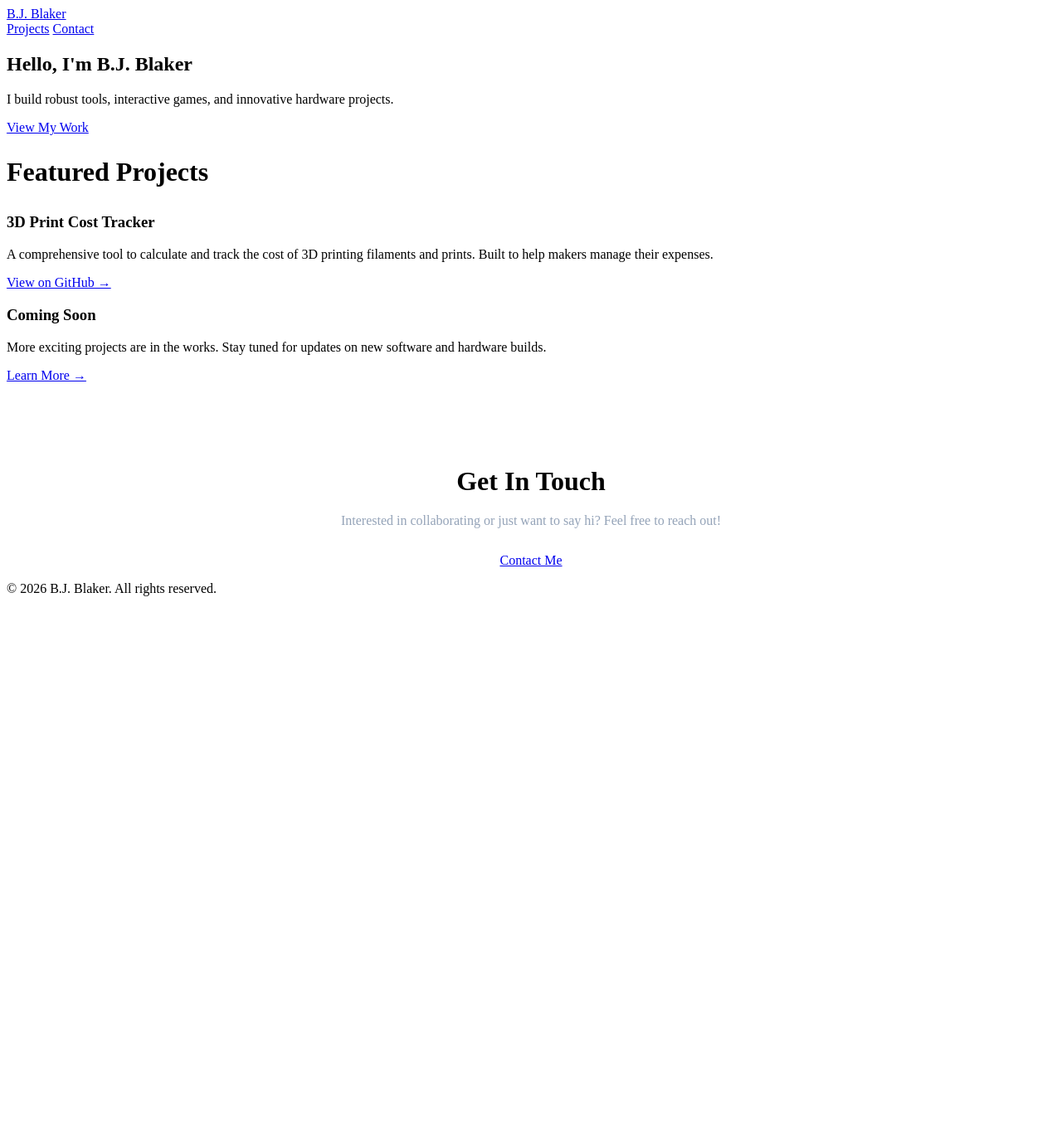
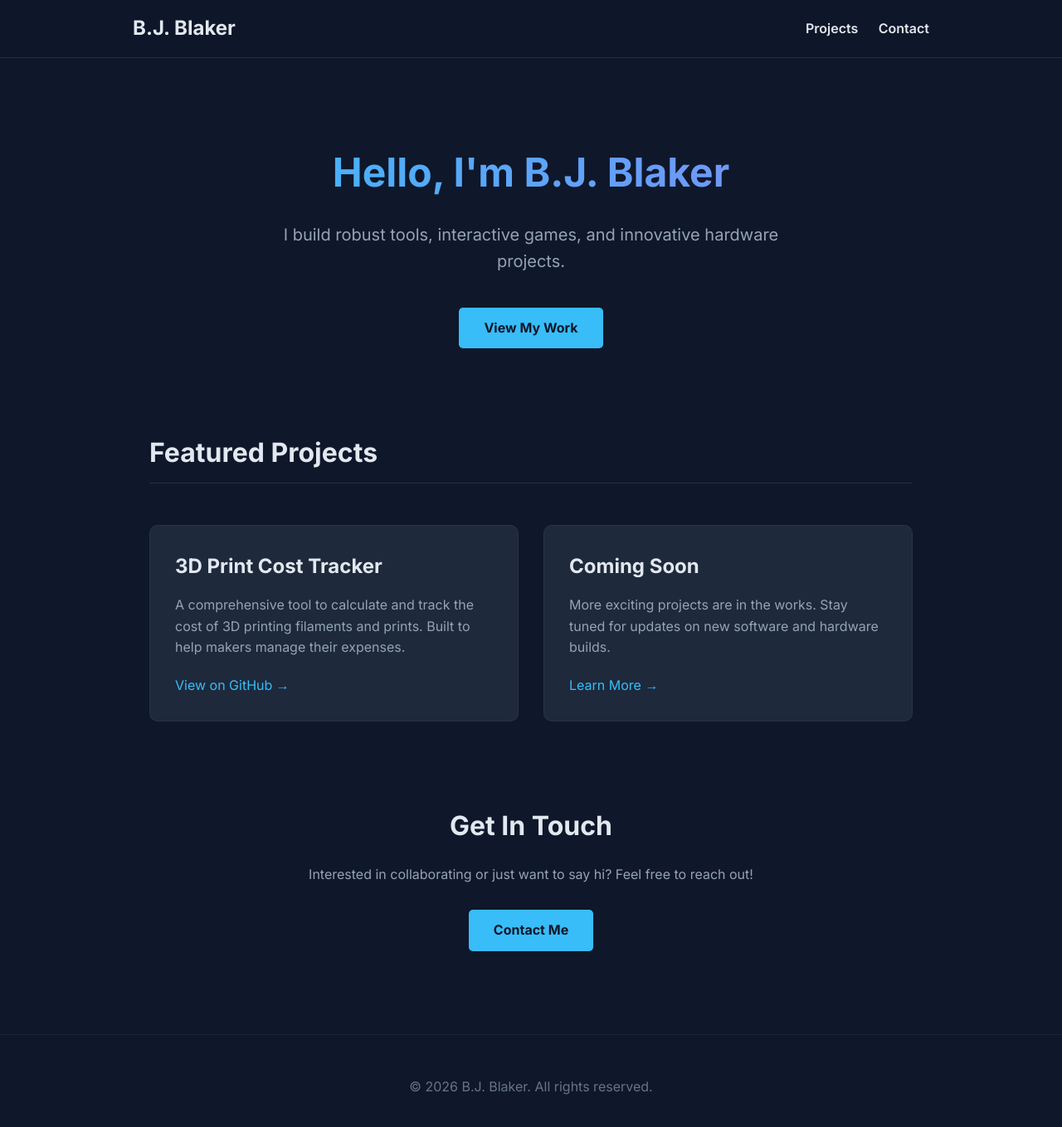
Before and after one commit to bjblakerpy/bjblakerpy.github.io, a Jekyll site: the page built from index.md, in a window 1280 px wide and 1373 px high. Shown: the top 1359 px of the window at 83% size. Built offline with Jekyll 4.4.1, drawn with Linux system fonts in a browser that asks for light colours.

Commit message:
Force CSS reload with absolute path and cache buster

```diff
--- a/_layouts/default.html
+++ b/_layouts/default.html
@@ -9,8 +9,8 @@
     <link rel="preconnect" href="https://fonts.googleapis.com">
     <link rel="preconnect" href="https://fonts.gstatic.com" crossorigin>
     <link href="https://fonts.googleapis.com/css2?family=Inter:wght@400;600;700&display=swap" rel="stylesheet">
-    <link rel="stylesheet" href="{{ " /assets/css/style.css" | relative_url }}">
-    <link rel="icon" type="image/svg+xml" href="{{ " /assets/images/favicon.svg" | relative_url }}">
+    <link rel="stylesheet" href="/assets/css/style.css?v={{ site.time | date: '%s' }}">
+    <link rel="icon" type="image/svg+xml" href="/assets/images/favicon.svg">
 </head>
 
 <body>
```
